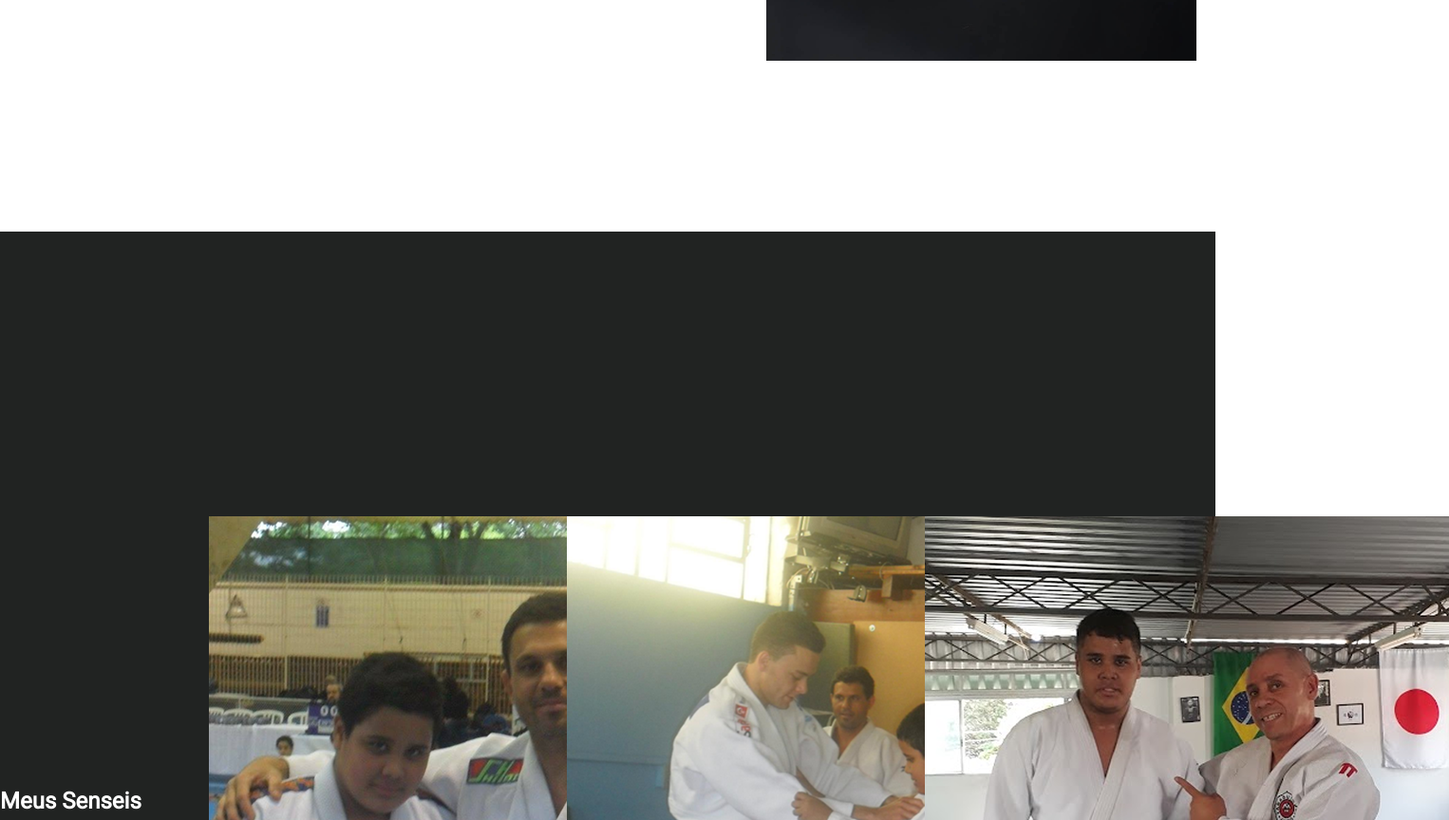
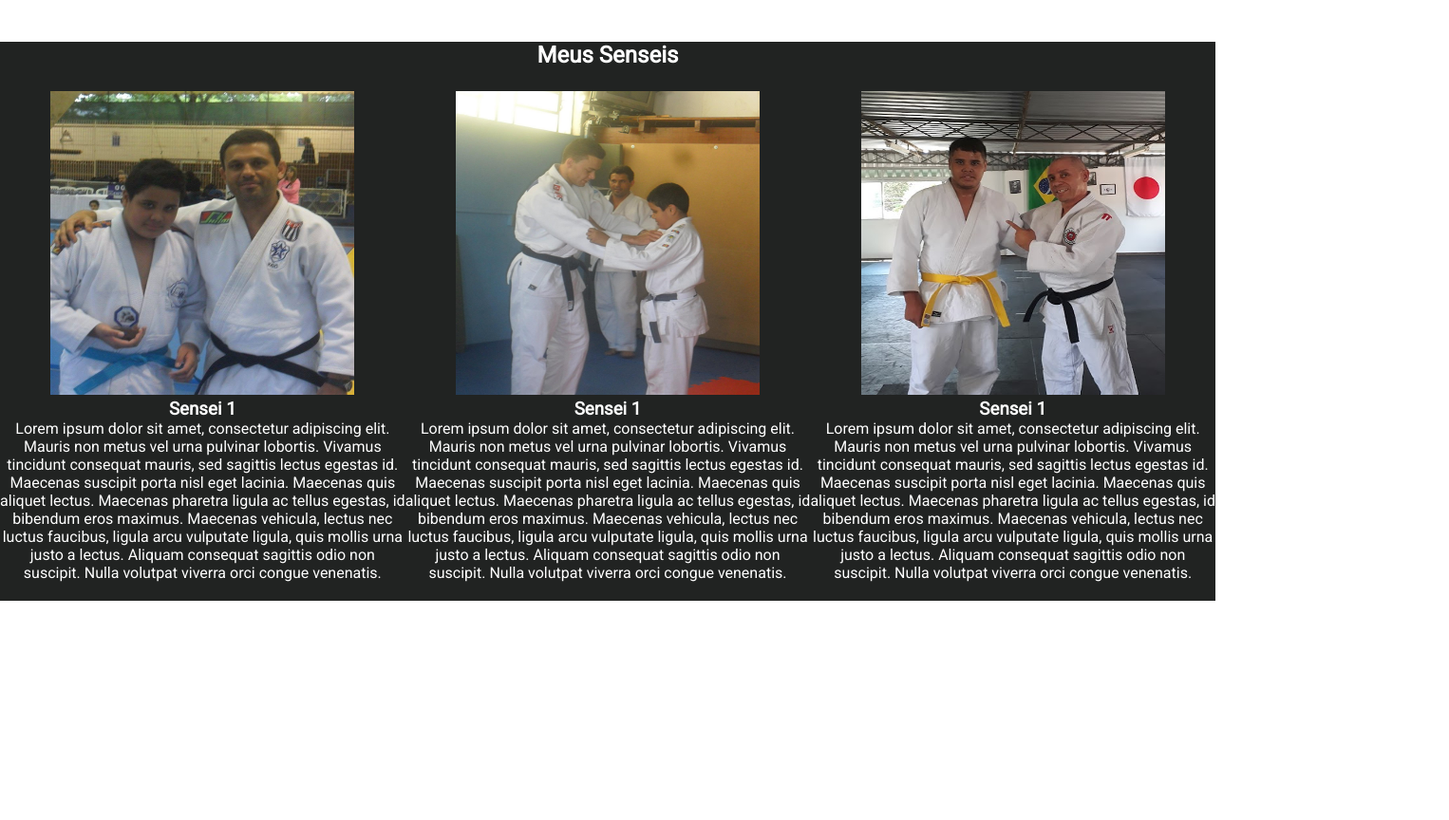
Before and after one commit to guilhermef-roveri/Shosen, a plain HTML site: page PrototipoSite/home.html in a window 1280 px wide. Shown: the part 1936-2800 px from the top of the page at 95% size, 1526 px wide, since content can reach past the window. After the commit the page ends 2569 px from the top, so only its background shows below. Drawn offline with Linux system fonts and the light colour scheme.

Commit message:
CardSenseis feito

```diff
--- a/PrototipoSite/home.html
+++ b/PrototipoSite/home.html
@@ -67,7 +67,8 @@
     </section>
 
     <section class="meusSenseis">
-        <h1 style="text-align: center;">Meus Senseis</h1>
+        <h1 style="text-align: center;" class="tituloSensei">Meus Senseis</h1>
+        <div class="cardTriploSensei">
         <div class="sensei">
             <img src="./assets/senseiCarlos.png">
             <h3>Sensei 1</h3>
@@ -82,6 +83,7 @@
             <h3>Sensei 1</h3>
             <p>Lorem ipsum dolor sit amet, consectetur adipiscing elit. Mauris non metus vel urna pulvinar lobortis. Vivamus tincidunt consequat mauris, sed sagittis lectus egestas id. Maecenas suscipit porta nisl eget lacinia. Maecenas quis aliquet lectus. Maecenas pharetra ligula ac tellus egestas, id bibendum eros maximus. Maecenas vehicula, lectus nec luctus faucibus, ligula arcu vulputate ligula, quis mollis urna justo a lectus. Aliquam consequat sagittis odio non suscipit. Nulla volutpat viverra orci congue venenatis.</p>
         </div>
+    </div>
     </section>
 </body>
 
--- a/PrototipoSite/style/home.css
+++ b/PrototipoSite/style/home.css
@@ -31,10 +31,11 @@
     width: 150px;
     border-radius: 12px;
     font-size: 24px;
+    border: 1px solid transparent;
 }
 
 .infoShosen{
-    height: 700px;
+    height: 600px;
     display: flex;
     flex-direction: row;
     justify-content: center;
@@ -49,7 +50,7 @@
 .textoShosen h1{
     font-size: 50px;
     text-align: center;
-    margin-top: 30px;
+    margin-top: 30px
 }
 
 .textoShosen p{
@@ -68,15 +69,25 @@
 .meusSenseis{
 background-color: rgba(33, 35, 34, 1);
 width: 100%;
-height: 1200px;
+height: auto;
 color: white;
-display: flex;
-justify-content: space-between;
-align-items: center;
 }
 
 .sensei{
-    width: 20%;
-    height: 50%;
-    margin: 50px;
+    width: auto;
+    height: 30%;
+   margin-top: 24px;
+   margin-bottom: 20px;
 }
+.sensei img{
+    width: 320px;
+    height: 320px;
+}
+
+.cardTriploSensei{
+    text-align: center;
+    width: 100%;
+    display: flex;
+    flex-direction: row;
+    justify-content: space-evenly;
+}
```
